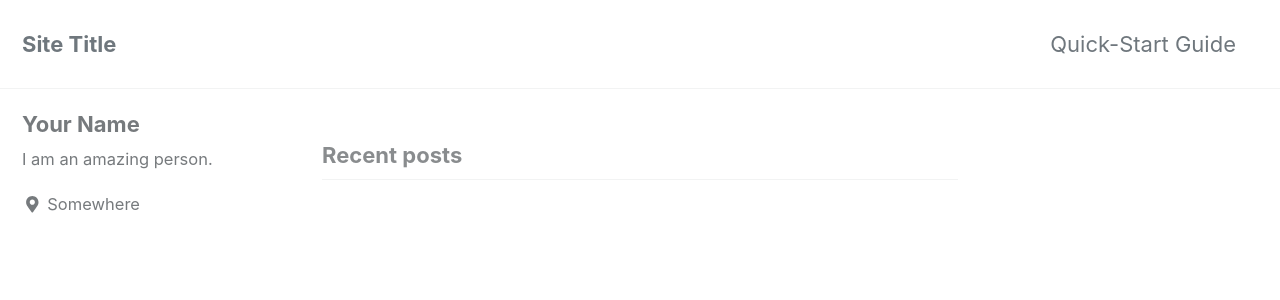
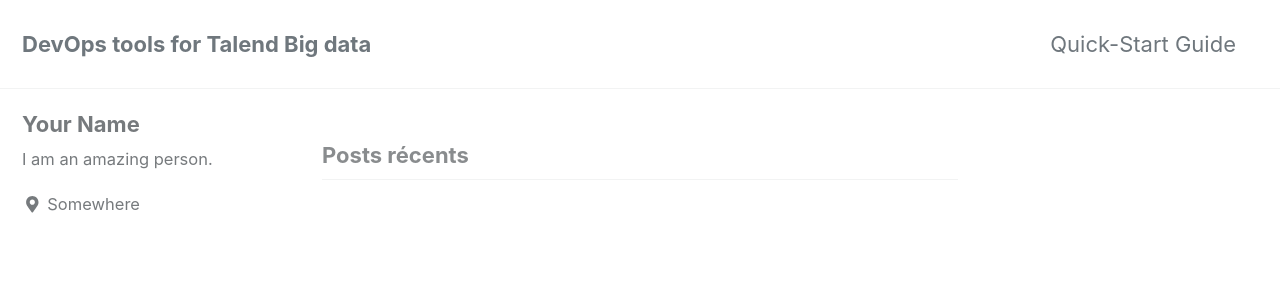
Before and after one commit to speinnov/devopstips.gitgub.io, a Jekyll site: the page built from index.html, in a window 1280 px wide and 900 px high. Shown: the top 300 px of the window. Built offline with Jekyll 4.4.1, drawn with Linux system fonts in a browser that asks for light colours; cached includes are drawn as plain includes; nearby versions of some CDN libraries; the list of posts is cut into pages by our own code; some of the changed text lies outside the part shown.

Commit message:
Update _config.yml

```diff
--- a/_config.yml
+++ b/_config.yml
@@ -15,11 +15,11 @@
 minimal_mistakes_skin    : "default" # "air", "aqua", "contrast", "dark", "dirt", "neon", "mint", "plum", "sunrise"
 
 # Site Settings
-locale                   : "en-US"
-title                    : "Site Title"
+locale                   : "fr-FR"
+title                    : "DevOps tools for Talend Big data"
 title_separator          : "-"
-name                     : "Your Name"
-description              : "An amazing website."
+name                     : "khenouche Abdelhak"
+description              : "An other vizion for training on devops tools."
 url                      : # the base hostname & protocol for your site e.g. "https://mmistakes.github.io"
 baseurl                  : # the subpath of your site, e.g. "/blog"
 repository               : # GitHub username/repo-name e.g. "mmistakes/minimal-mistakes"
```
